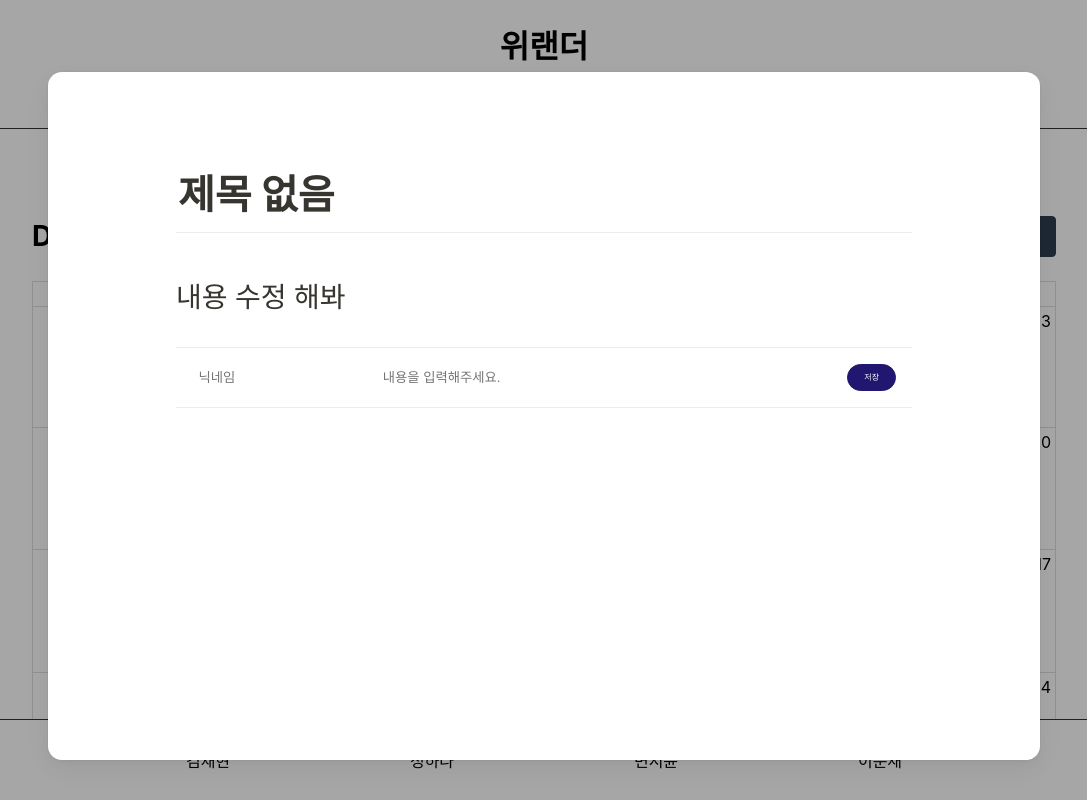
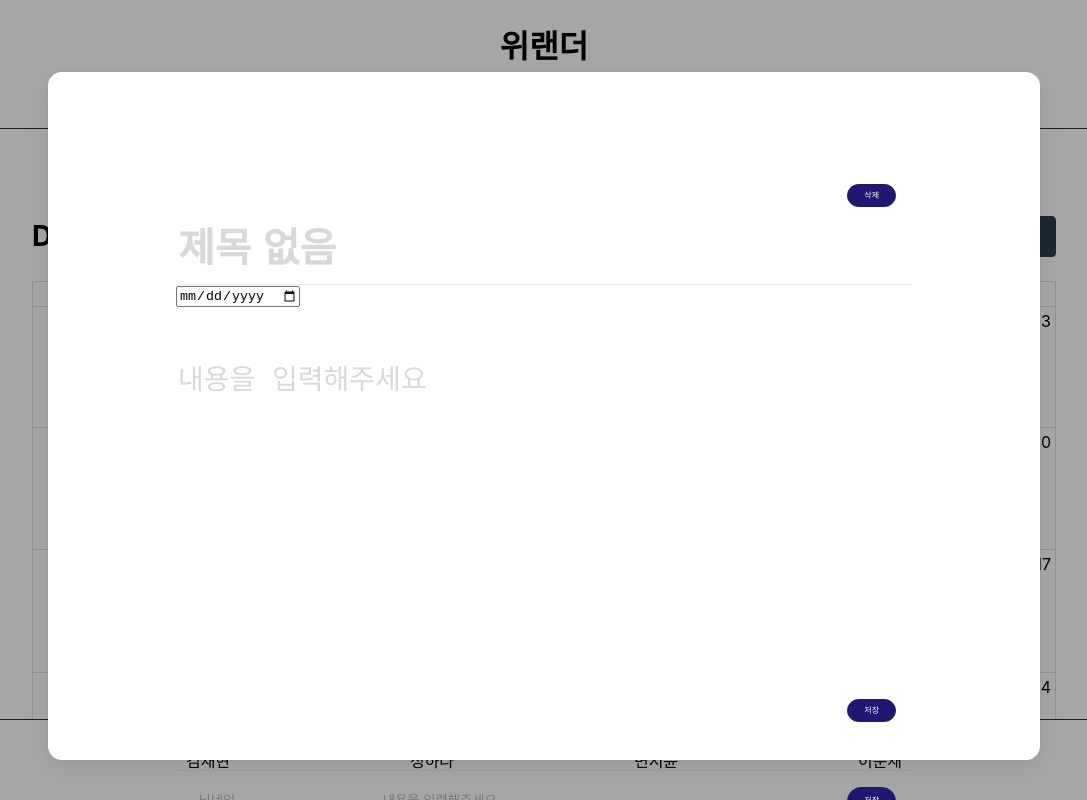
Before and after one commit to leesoonjae/calendar-pj, a React (Create React App) app: page / in a window 1280 px wide. Both pictures are taken after a click on the button "상세페이지 임시". Shown: the top 800 px of the page, without its empty margins (96-1183 px from the left). Built offline with nearby package versions, Linux system fonts and the light colour scheme.

Commit message:
todo 버튼위치 조정 약간의 코드들

```diff
--- a/package.json
+++ b/package.json
@@ -6,12 +6,14 @@
     "@fullcalendar/core": "^6.0.1",
     "@fullcalendar/daygrid": "^6.0.1",
     "@fullcalendar/react": "^6.0.1",
+    "@reduxjs/toolkit": "^1.9.1",
     "@testing-library/jest-dom": "^5.14.1",
     "@testing-library/react": "^13.0.0",
     "@testing-library/user-event": "^13.2.1",
     "fullcalendar": "^6.0.1",
     "react": "^18.2.0",
     "react-dom": "^18.2.0",
+    "react-redux": "^8.0.5",
     "react-scripts": "5.0.1",
     "styled-components": "^5.3.6",
     "uuid": "^9.0.0",
--- a/src/components/Calendar/CalenderForm.jsx
+++ b/src/components/Calendar/CalenderForm.jsx
@@ -1,8 +1,12 @@
 import React from "react";
 import styled from "styled-components";
+import { addPost, deletePost } from "../../redux/modules/calendarSlice";
 import CommentForm from "../Comments/CommentForm";
 import CommentsList from "../Comments/CommentsList";
+import { Button } from "../UI/Button";
 import { Line } from "../UI/Line";
+import { useDispatch } from "react-redux";
+import { useState } from "preact/hooks";
 
 const TodoTitleContainer = styled.div`
   margin-top: 5rem;
@@ -13,15 +17,19 @@ const TodoTitleContainer = styled.div`
   text-align: start;
 `;
 
-const TodoTitleStyled = styled.div`
+const TodoTitleStyled = styled.input`
   max-width: 100%;
   width: 100%;
   white-space: pre-wrap;
   word-break: break-word;
   caret-color: rgb(55, 53, 47);
+  border: none;
   font-weight: 700;
   font-size: 40px;
   padding: 3px 2px;
+  &::placeholder {
+    color: rgba(75, 75, 75, 0.214);
+  }
   &:focus {
     outline: none;
   }
@@ -31,36 +39,67 @@ const TodoTitleStyled = styled.div`
   }
 `;
 
-const TodoDescritionStyled = styled.div`
+const TodoDescritionStyled = styled.textarea`
   margin-top: 3rem;
+  width: 100%;
+  height: 20rem;
   font-size: 28px;
   font-weight: 500;
+  border: none;
+  resize: none;
+  &::placeholder {
+    color: rgba(75, 75, 75, 0.214);
+  }
   &:focus {
     outline: none;
   }
 `;
 
+const SaveButton = styled.div`
+  display: flex;
+  justify-content: end;
+`;
+
 export const CalenderForm = (props) => {
+  const CONFIRM_MESSAGE = `[확인 메세지]\n\n"${props.title}" 정말로 삭제하시겠습니까?\n삭제를 원하지 않는다면 [취소] 버튼을 눌러주세요.`;
   //  submit 함수
+  const dispatch = useDispatch();
+
+  const handleSaveButton = () => dispatch(addPost(props.id));
+  const handleDeleteButton = () => {
+    if (window.confirm(CONFIRM_MESSAGE)) dispatch(deletePost(props.id));
+  };
 
   // const submitHandler = (e) => {
   //   // 유효성 검사
   // };
-
   return (
     <>
       <TodoTitleContainer>
+        <SaveButton>
+          <Button type="submit" onClick={handleDeleteButton}>
+            삭제
+          </Button>
+        </SaveButton>
         <TodoTitleStyled
           placeholder="제목 없음"
           contentEditable={true}
           spellcheck="true"
-        >
-          제목 없음{" "}
-        </TodoTitleStyled>
+        />
+        {props.title}
         <Line px="10px" />
-        <TodoDescritionStyled contentEditable={true} spellcheck="true">
-          내용 수정 해봐
-        </TodoDescritionStyled>
+        <input type="date" />
+        <TodoDescritionStyled
+          contentEditable={true}
+          spellcheck="true"
+          placeholder="내용을 입력해주세요"
+        />
+        {props.comment}
+        <SaveButton>
+          <Button type="submit" onClick={handleSaveButton}>
+            저장
+          </Button>
+        </SaveButton>
         <Line px="32px" />
         <CommentsList />
         <CommentForm />
--- a/src/components/UI/Modal.jsx
+++ b/src/components/UI/Modal.jsx
@@ -29,7 +29,7 @@ const ModalStyled = styled.div`
   animation: slide-down 300ms ease-out forwards;
 `;
 
-const Backdrop = (props) => {
+export const Backdrop = (props) => {
   return (
     <>
       <BackdropStyled onClick={props.onClick}></BackdropStyled>
--- a/src/redux/config/configStore.js
+++ b/src/redux/config/configStore.js
@@ -1,8 +1,8 @@
 import { configureStore } from "@reduxjs/toolkit";
-// import todo from "../modules/todoSlice";
+import calendar from "../modules/calendarSlice";
 
 const store = configureStore({
-  reducer: { calendar: calendar },
+  reducer: { calendar },
 });
 
 export default store;
--- a/src/redux/modules/calendarSlice.js
+++ b/src/redux/modules/calendarSlice.js
@@ -11,7 +11,7 @@ const initialState = [
     date: "2022-12-22",
     comments: [
       {
-        id: "uuidv4",
+        id: uuidv4(),
         name: "정하나",
         password: "2341",
         comment: "ㅎㅇㅌ",
@@ -27,7 +27,7 @@ const initialState = [
     date: "2022-12-22",
     comments: [
       {
-        id: "uuidv4",
+        id: uuidv4(),
         name: "시윤",
         password: "1234",
         comment: "화이팅",
@@ -43,7 +43,7 @@ const initialState = [
     date: "2022-12-22",
     comments: [
       {
-        id: "uuidv4",
+        id: uuidv4(),
         name: "하나",
         password: "1542",
         comment: "ㅎㅇㅌ",
@@ -59,7 +59,7 @@ const initialState = [
     date: "2022-12-22",
     comments: [
       {
-        id: "uuidv4",
+        id: uuidv4(),
         name: "시윤",
         password: "4561",
         comment: "ㅎㅇㅌ",
```
Also changed, not shown: src/index.js (+10 -11 lines), 1 other file (tests, documents, lock files or other folders).
